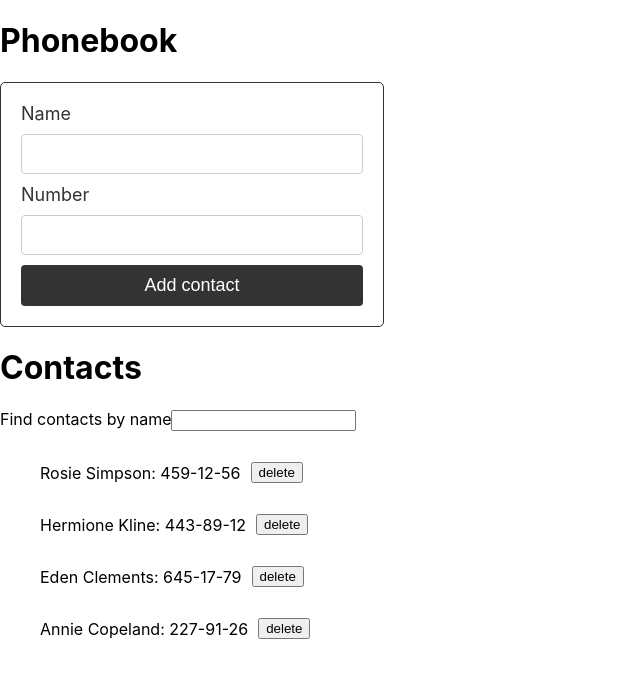
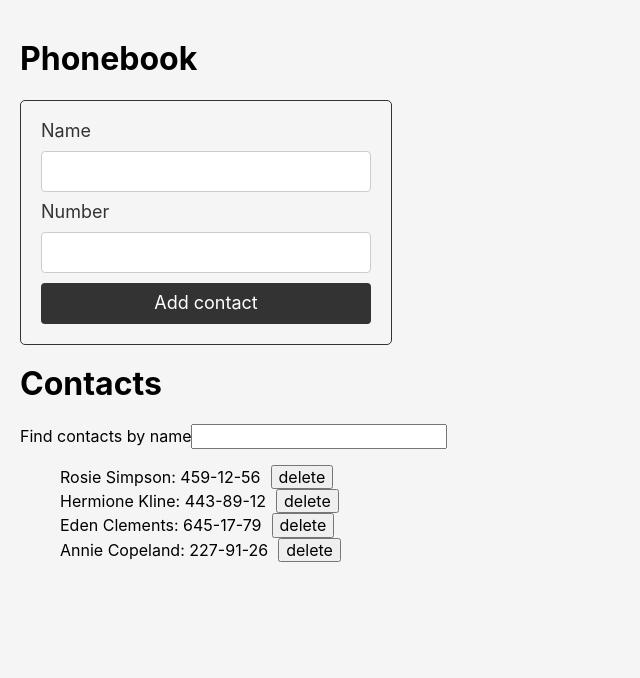
Before and after one commit to VasylRybotytskyi/goit-react-hw-02-phonebook, a React (Create React App) app: page / in a window 1280 px wide. Shown: the top 678 px of the page, without its empty margins (0-640 px from the left). Built offline with nearby package versions, Linux system fonts and the light colour scheme.

Commit message:
added GlobalStyle

```diff
--- a/package.json
+++ b/package.json
@@ -8,6 +8,7 @@
     "@testing-library/react": "^12.1.4",
     "@testing-library/user-event": "^13.5.0",
     "formik": "^2.2.9",
+    "modern-normalize": "^1.1.0",
     "nanoid": "^4.0.2",
     "react": "^18.1.0",
     "react-dom": "^18.1.0",
--- a/src/components/App.jsx
+++ b/src/components/App.jsx
@@ -3,6 +3,7 @@
 import { ContactList } from './ContactList/ContactList';
 import { Filter } from './Filter/Filter';
 import { nanoid } from 'nanoid';
+import { GlobalStyle } from './GlobalStyle';
 
 export class App extends Component {
   state = {
@@ -50,6 +51,7 @@
 
     return (
       <div>
+        <GlobalStyle />
         <h1>Phonebook</h1>
         <ContactForm onSubmit={this.formSubmitHandler} />
         <h1>Contacts</h1>
--- a/src/components/ContactList/ContactList.jsx
+++ b/src/components/ContactList/ContactList.jsx
@@ -2,7 +2,6 @@
 
 export const ContactList = ({ contacts, onDeleteContact }) => {
   return (
-    <>
     <ul>
       {contacts.map(contact => (
         <ContactItem key={contact.id}>
@@ -13,6 +12,5 @@
         </ContactItem>
       ))}
     </ul>
-    </>
   );
 };
--- /dev/null
+++ b/src/components/GlobalStyle.jsx
@@ -0,0 +1,36 @@
+import { createGlobalStyle } from 'styled-components';
+import 'modern-normalize';
+
+export const GlobalStyle = createGlobalStyle`
+body {
+  margin: 0;
+  font-family: -apple-system, BlinkMacSystemFont, 'Segoe UI', 'Roboto', 'Oxygen',
+    'Ubuntu', 'Cantarell', 'Fira Sans', 'Droid Sans', 'Helvetica Neue',
+    sans-serif;
+  -webkit-font-smoothing: antialiased;
+  -moz-osx-font-smoothing: grayscale;
+  background-color: #f5f5f5;
+}
+
+code {
+  font-family: source-code-pro, Menlo, Monaco, Consolas, 'Courier New',
+    monospace;
+}
+p {
+    margin: 0;
+}
+ul, ol, {
+    margin: 0;
+    padding: 0;
+
+}
+li {
+    margin: 0;
+    padding: 0;
+    list-style: none;
+}
+
+#root {
+  padding: 20px;
+}
+`;
```
Also changed, not shown: 1 other file (tests, documents, lock files or other folders). Lines whose indentation alone changed are shown as unchanged.
